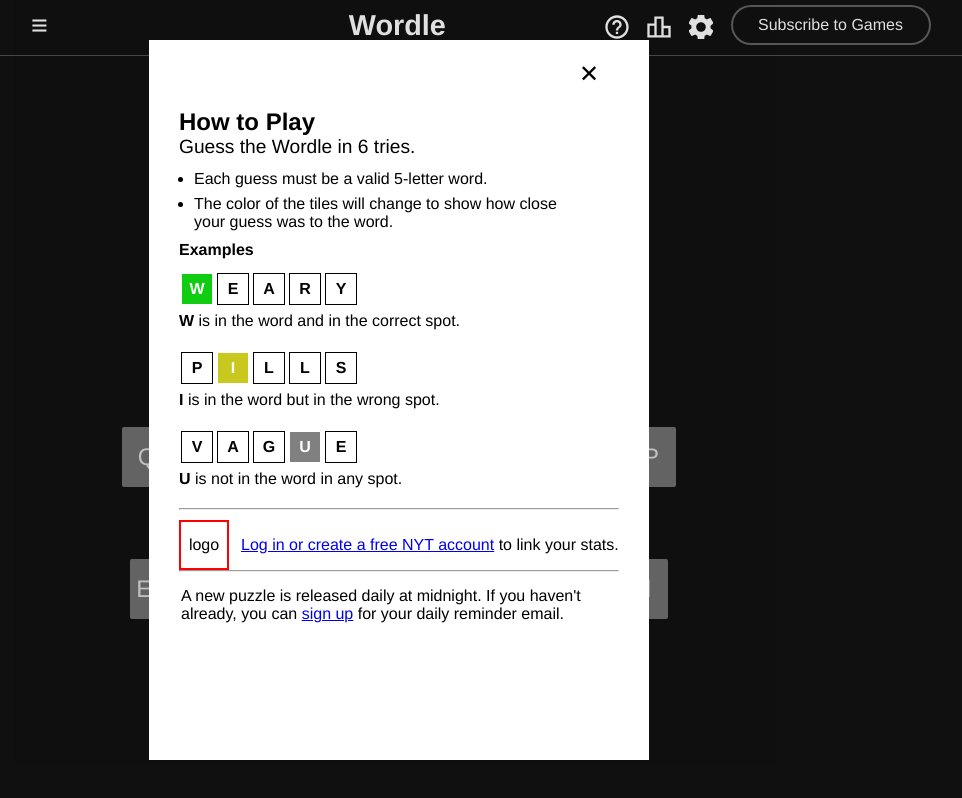
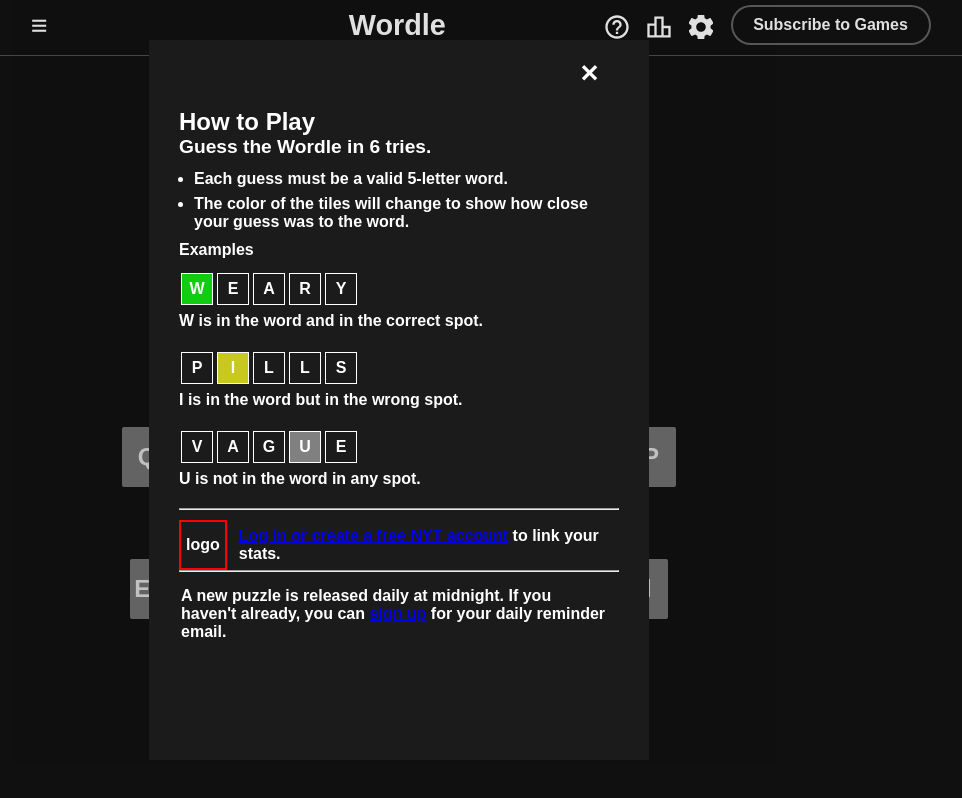
Before and after one commit to ThembaMtshelwane/wordle-clone, a website: page public/pages/game.html in a window 1280 px wide. Shown: the whole page, without its empty margins (241-1203 px from the left). Drawn offline with Linux system fonts and the light colour scheme.

Commit message:
style updates

```diff
--- a/public/styles/mainStyles.css
+++ b/public/styles/mainStyles.css
@@ -5,7 +5,8 @@
   padding: 0;
   font-size: 16px;
   box-sizing: border-box;
-  font-family: 'Franklin Gothic Medium', 'Arial Narrow', Arial, sans-serif;
+  font-family: Arial, sans-serif;
+  font-weight: 600;
 }
 
 body {
@@ -23,11 +24,7 @@
 }
 
 .leftSection {
-  /* border: 2px solid blue; */
   display: flex;
-  /* justify-content: space-between; */
-  /* align-items: center; */
-  /* min-width: 120px; */
   font-weight: 900;
 }
 
@@ -154,7 +151,7 @@
   height: 100vh;
   width: 100%;
   background-color: rgba(0, 0, 0, 0.121);
-  color: black;
+  /* color: black; */
 
   display: flex;
   align-items: center;
@@ -184,7 +181,7 @@
 
 .modalContent {
   /* border: 2px solid green; */
-  background-color: white;
+  background-color: rgb(27, 27, 27);
   overflow: scroll;
   height: 90%;
   width: 100%;
@@ -194,7 +191,7 @@
 .modalBody,
 .modalFooter {
   /* border: 2px solid red; */
-  background-color: white;
+  background-color: rgb(27, 27, 27);
   margin: auto;
 }
 
@@ -288,14 +285,14 @@
 
 .modalFooter {
   /* border: 2px solid yellow; */
-  background-color: white;
+  background-color: rgb(27, 27, 27);
   margin: auto;
   width: 70%;
 }
 
 .loginSection {
   /* border: 2px solid blue; */
-  background-color: white;
+  background-color: rgb(27, 27, 27);
   display: flex;
   align-items: center;
 }
@@ -313,7 +310,7 @@
 
 footer {
   /* border: 2px solid green; */
-  background-color: white;
+  background-color: rgb(27, 27, 27);
   margin: 15px 2px;
   margin-bottom: 30px;
   width: 100%;
```
